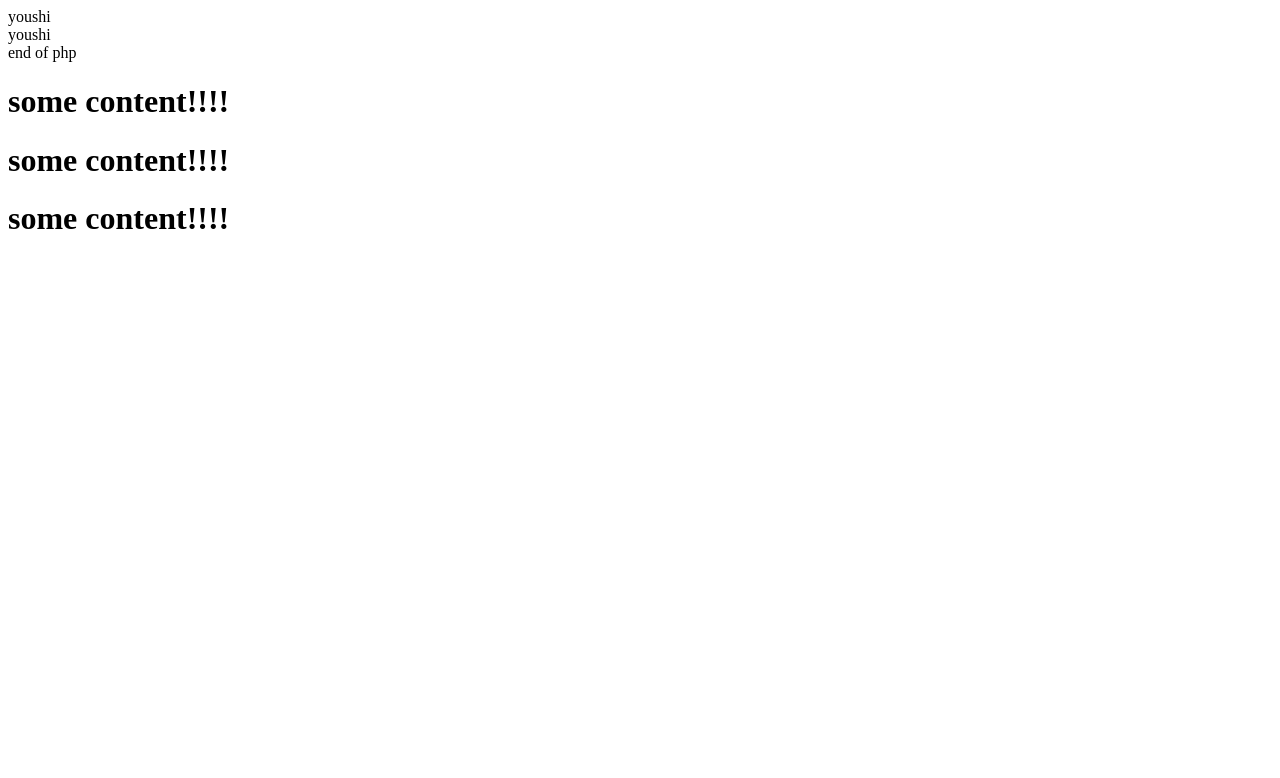
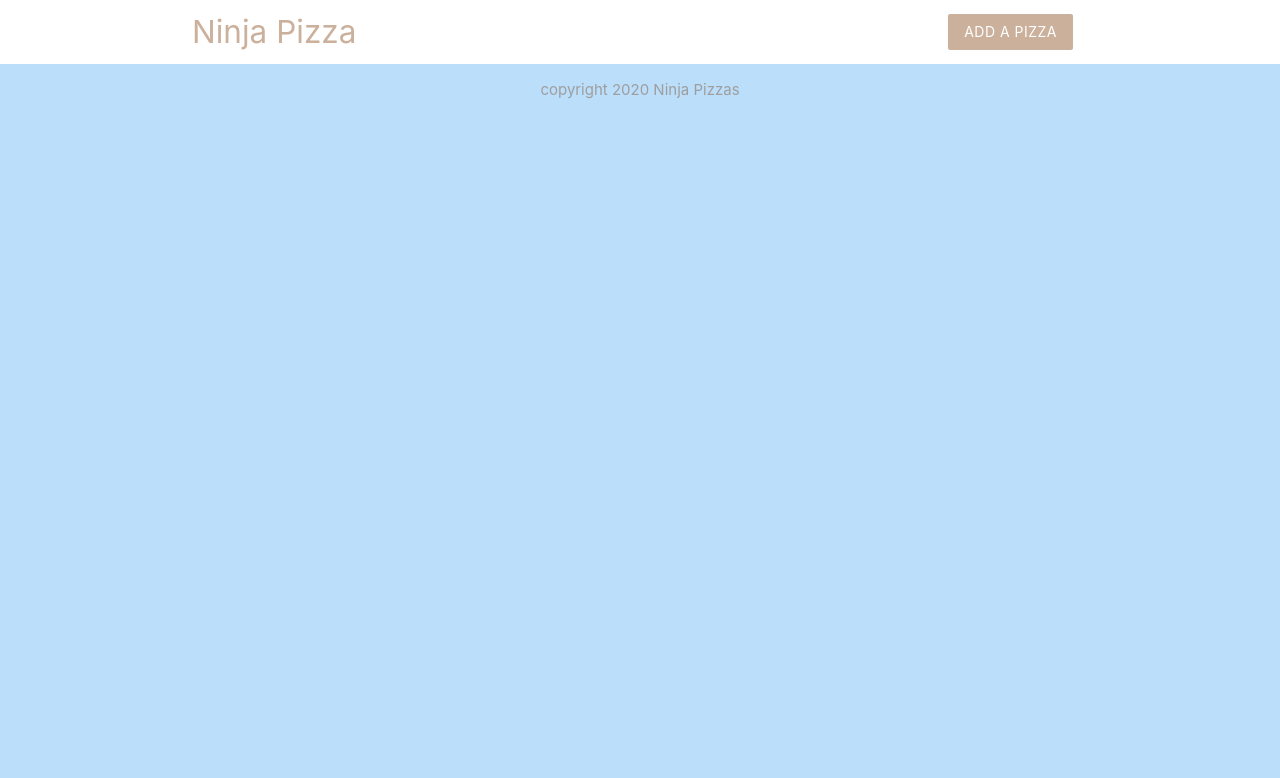
Before and after one commit to devhossain1/php-learning, a PHP site: page / in a window 1280 px wide. Shown: the top 778 px of the page. Run offline with PHP 8.4, Linux system fonts and the light colour scheme.

Commit message:
header/footer

```diff
--- a/content.php
+++ /dev/null
@@ -1,3 +0,0 @@
-<div>
-    <h1><?php echo 'some content!!!!'  ?></h1>
-</div>
--- a/index.php
+++ b/index.php
@@ -1,11 +1,4 @@
 <?php
-
-//include('ninjas.php');
-//require('ninjas.php');
-
-include 'ninjas.php';
-require 'ninjas.php';
-echo 'end of php';
 
 
 
@@ -14,16 +7,9 @@ echo 'end of php';
 
 <!DOCTYPE html>
 <html>
+<?php include('templates/header.php'); ?>
 
-<head>
-
-    <title>php tutorials series</title>
-</head>
-
-<body>
-<?php include('content.php'); ?>
-<?php include('content.php'); ?>
-<?php include('content.php'); ?>
+<?php include('templates/footer.php'); ?>
 
 </body>
 </html>
--- a/ninjas.php
+++ /dev/null
@@ -1,6 +0,0 @@
-<?php
-$ninjas=['shaun','youshi','mario'];
-echo $ninjas[1] . '<br>';
-
-
-?>
--- /dev/null
+++ b/templates/footer.php
@@ -0,0 +1,10 @@
+
+<footer class="section">
+
+    <div class="center grey-text"> copyright 2020 Ninja Pizzas</div>
+
+</footer>
+
+
+
+</body>
--- /dev/null
+++ b/templates/header.php
@@ -0,0 +1,24 @@
+<head>
+    <title>Ninja pizza</title>
+     <!-- Compiled and minified CSS -->
+     <link rel="stylesheet"  href="https://cdnjs.cloudflare.com/ajax/libs/materialize/1.0.0/css/materialize.min.css">
+     <style>
+         .brand{
+             background: #cbb09c !important;
+         }
+
+         .brand-text{
+             color:#cbb09c !important;
+         }
+    </style>
+</head>
+<body class="blue lighten-4">
+  <nav class="white z-depth-0">
+    <div class="container">
+        <a href="#" class="brand-logo brand-text"> Ninja Pizza</a>
+        <ul id="nav-mobile" class="right hide-on-small-and-down">
+            <li><a href="#" class="btn brand z-depth-0">Add a Pizza</a></li>
+        </ul>
+    </div>
+
+  </nav>
```
Also changed, not shown: README.md (deleted).
